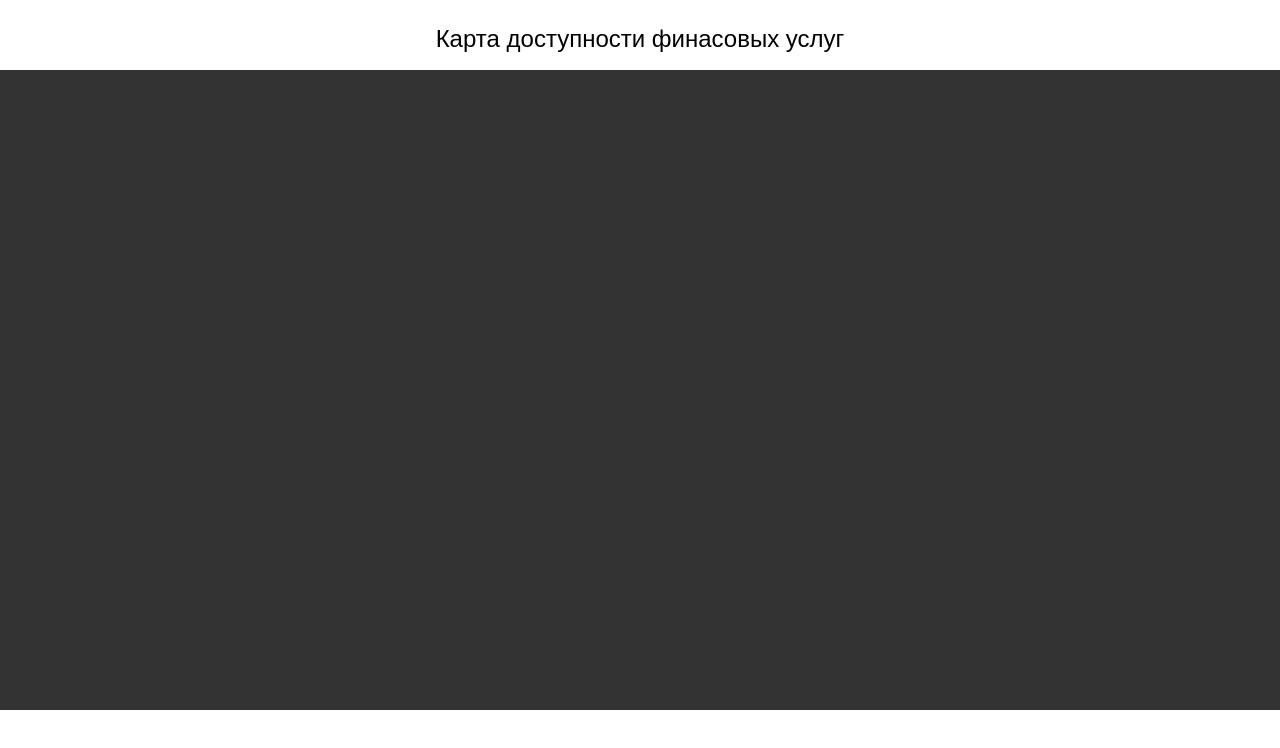
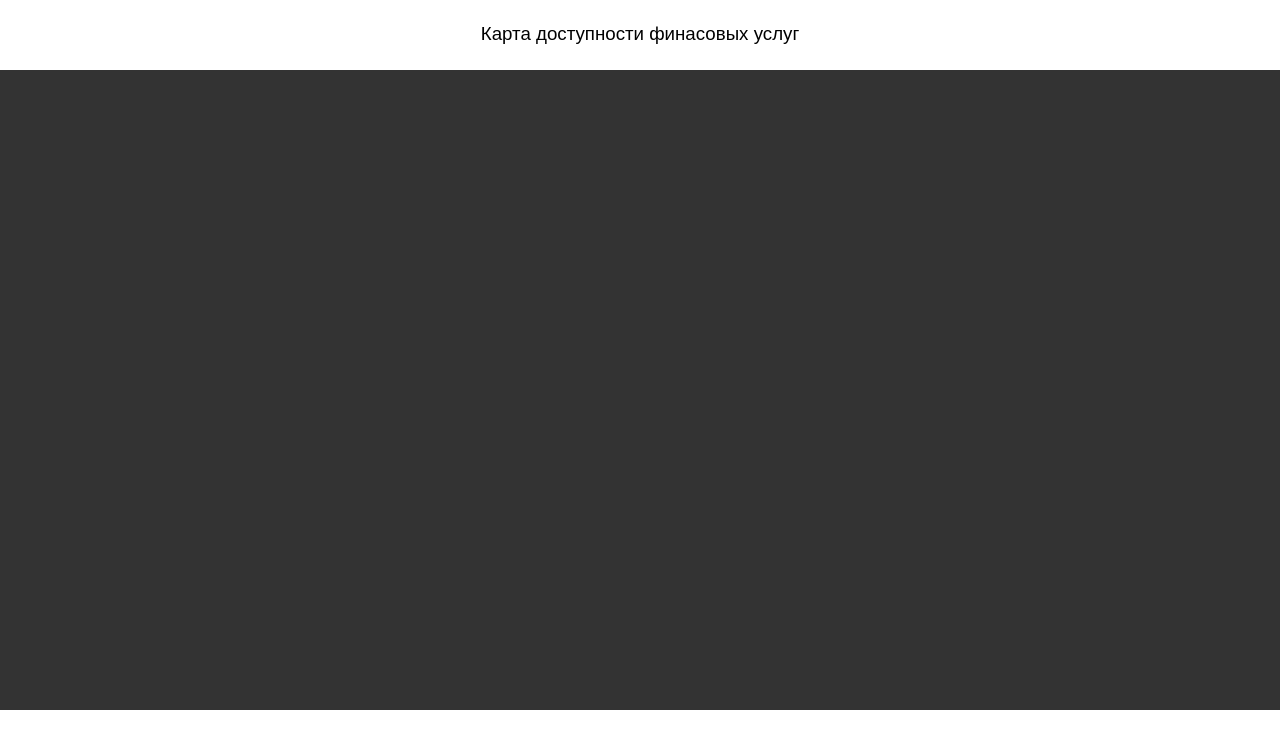
Before and after one commit to rldba/KD_map, a plain HTML site: page web/index.html in a window 1280 px wide. Drawn offline with Linux system fonts and the light colour scheme.

Commit message:
изменен размер заголовка

```diff
--- a/web/index.html
+++ b/web/index.html
@@ -10,7 +10,7 @@
     <script src="script_om.js" type="text/javascript"></script>
 </head>
 <body>
-<h2 class="header_font">Карта доступности финасовых услуг</h2>
+<h3 class="header_font">Карта доступности финасовых услуг</h3>
 <div id="kd-map" class="map" ></div>
 </body>
 </html>
```
